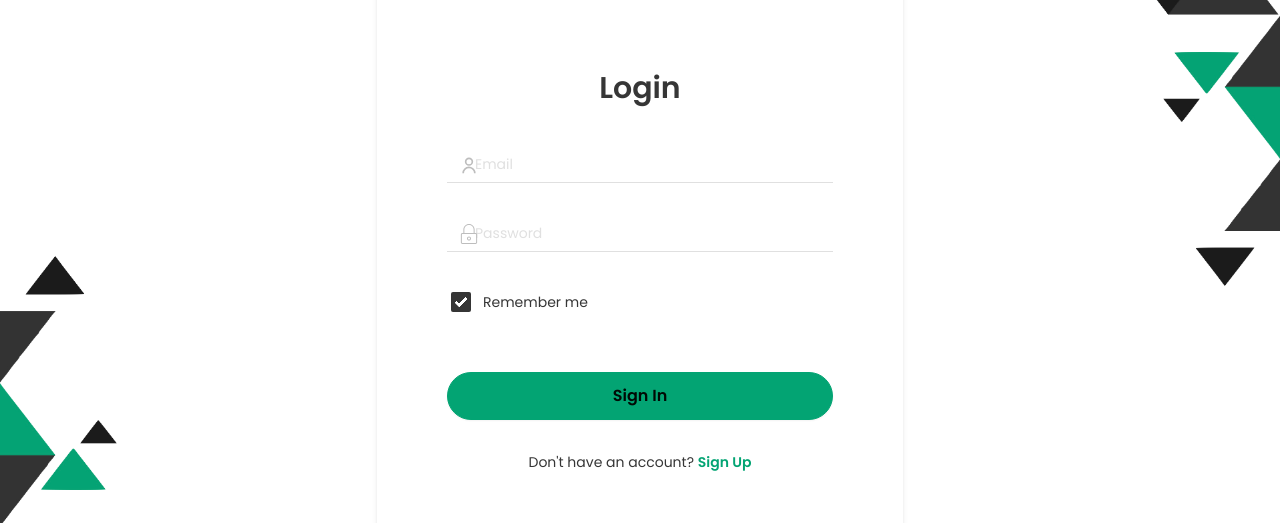
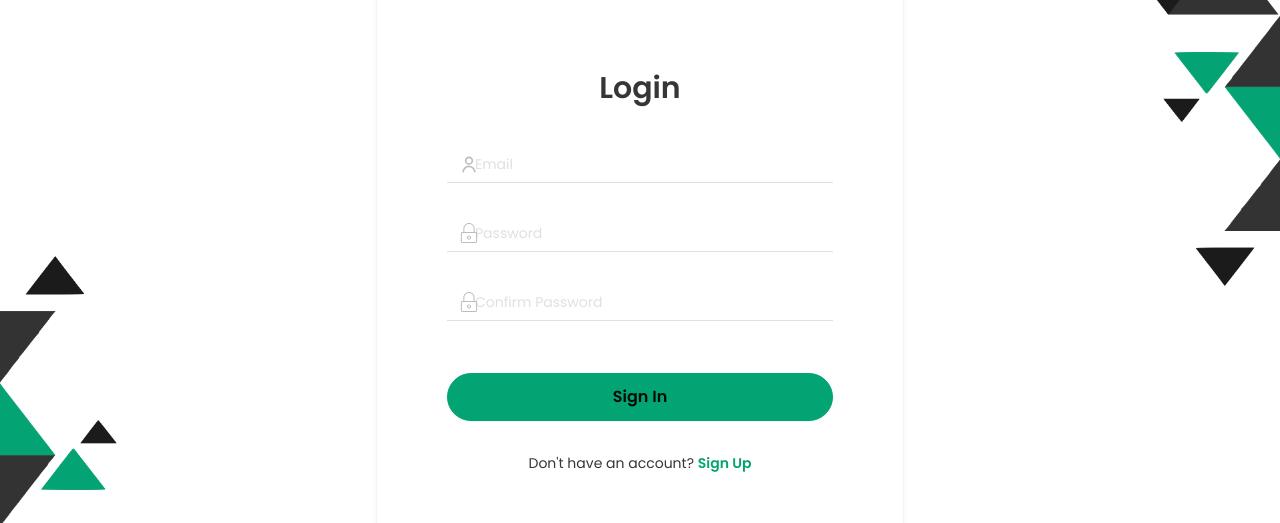
Before and after one commit to natalisvd/edu_tech, a Next.js app: page /login in a window 1280 px wide. Shown: the part 129-652 px from the top of the page. Built offline with nearby package versions, Linux system fonts and the light colour scheme; no server answers.

Commit message:
Registration in progress

```diff
--- a/app/(auth_layout)/login/page.tsx
+++ b/app/(auth_layout)/login/page.tsx
@@ -1,20 +1,39 @@
 "use client";
 
+import { useFormik } from "formik";
+import * as Yup from "yup";
 import Link from "next/link";
-import { login } from "./actions";
 import { UserIcon } from "../../components/Icons/UserIcon";
 import { PasswordLockIcon } from "../../components/Icons/PasswordLockIcon";
 import { Input } from "../../components/Input";
 import { FormCard } from "@/app/components/FormCard";
-import { useFormState } from "react-dom";
 
-const initialState = { message: "" };
+const validationSchema = Yup.object({
+  email: Yup.string().email("Invalid email address").required("Required"),
+  password: Yup.string().required("Required"),
+  confirmPassword: Yup.string()
+    .oneOf([Yup.ref('password')], "Passwords must match")
+    .required("Required"),
+});
+
 export default function Login() {
-  const [state, formAction] = useFormState(login, initialState);
+  const formik = useFormik({
+    initialValues: {
+      email: "",
+      password: "",
+      confirmPassword: "",
+    },
+    validationSchema,
+    onSubmit: (values) => {
+      // Replace this with your login handler
+      console.log("Form values:", values);
+      // call login function or API request here
+    },
+  });
 
   return (
     <FormCard>
-      <form className="grid grid-flow-row gap-8" action={formAction}>
+      <form className="grid grid-flow-row gap-8" onSubmit={formik.handleSubmit}>
         <h2 className="text-3xl font-semibold text-center mb-2">Login</h2>
         <Input
           id="email"
@@ -23,7 +42,17 @@ export default function Login() {
           required
           placeholder="Email"
           icon={<UserIcon className="input-icon w-5 h-5" />}
+          onChange={formik.handleChange}
+          onBlur={formik.handleBlur}
+          value={formik.values.email}
+          className={formik.touched.email && formik.errors.email ? "input-error" : ""}
         />
+        {formik.touched.email && formik.errors.email ? (
+          <div className="alert alert-error text-xs p-2 rounded">
+            {formik.errors.email}
+          </div>
+        ) : null}
+
         <Input
           id="password"
           name="password"
@@ -31,26 +60,37 @@ export default function Login() {
           required
           placeholder="Password"
           icon={<PasswordLockIcon className="input-icon w-5 h-5" />}
+          onChange={formik.handleChange}
+          onBlur={formik.handleBlur}
+          value={formik.values.password}
+          className={formik.touched.password && formik.errors.password ? "input-error" : ""}
         />
-        {/* ToDo: add "remember me" functionality or remove this part of form */}
-        <div className="form-control w-max">
-          <label className="label cursor-pointer gap-3">
-            <input
-              name="remember"
-              type="checkbox"
-              defaultChecked
-              className="checkbox checkbox-sm rounded-sm"
-            />
-            <span className="label-text">Remember me</span>
-          </label>
-        </div>
-        {!!state.message.length && (
+        {formik.touched.password && formik.errors.password ? (
           <div className="alert alert-error text-xs p-2 rounded">
-            {state.message}
+            {formik.errors.password}
           </div>
-        )}
+        ) : null}
+
+        <Input
+          id="confirmPassword"
+          name="confirmPassword"
+          type="password"
+          required
+          placeholder="Confirm Password"
+          icon={<PasswordLockIcon className="input-icon w-5 h-5" />}
+          onChange={formik.handleChange}
+          onBlur={formik.handleBlur}
+          value={formik.values.confirmPassword}
+          className={formik.touched.confirmPassword && formik.errors.confirmPassword ? "input-error" : ""}
+        />
+        {formik.touched.confirmPassword && formik.errors.confirmPassword ? (
+          <div className="alert alert-error text-xs p-2 rounded">
+            {formik.errors.confirmPassword}
+          </div>
+        ) : null}
+
         <button
-          formAction={formAction}
+          type="submit"
           className="btn btn-primary rounded-full w-full mt-5 text-base"
         >
           Sign In
--- a/package.json
+++ b/package.json
@@ -16,12 +16,14 @@
     "@supabase/supabase-js": "^2.43.4",
     "axios": "^1.7.3",
     "dotenv": "^16.4.5",
+    "formik": "^2.4.6",
     "next": "14.2.0",
     "react": "^18",
     "react-dom": "^18",
     "react-hook-form": "^7.51.5",
     "react-redux": "^9.1.2",
-    "react-tabs": "^6.0.2"
+    "react-tabs": "^6.0.2",
+    "yup": "^1.4.0"
   },
   "devDependencies": {
     "@types/node": "^20",
```
Also changed, not shown: 1 other file (tests, documents, lock files or other folders).
